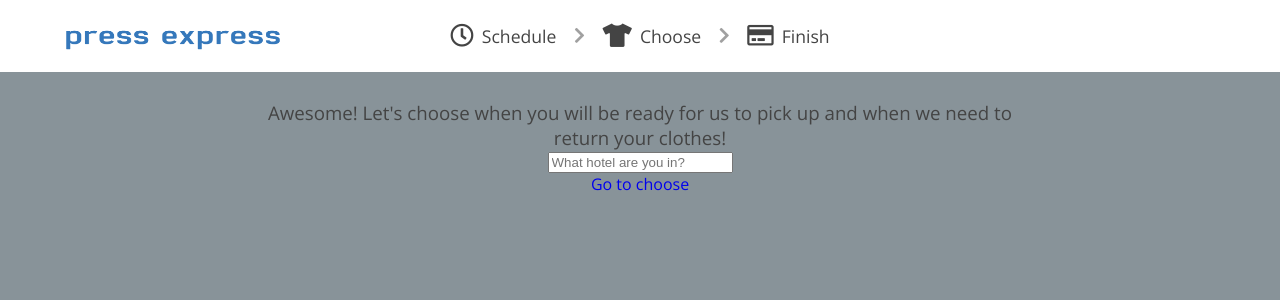
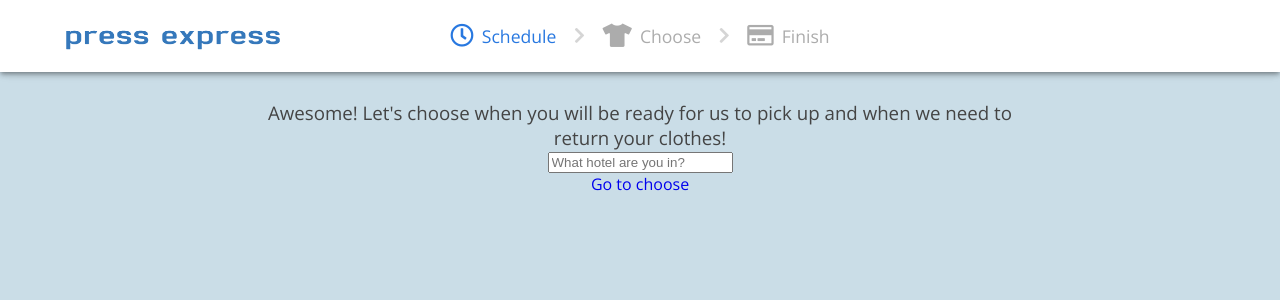
Before and after one commit to erlorenz/pressexpressvue, a Vue app: page /#/order/schedule in a window 1280 px wide. Shown: the top 300 px of the page. Built offline with nearby package versions, Linux system fonts and the light colour scheme.

Commit message:
going to do the splice

```diff
--- a/src/assets/scss/variables.scss
+++ b/src/assets/scss/variables.scss
@@ -1,9 +1,9 @@
-$theme-color-primary: #0062e1;
-$theme-color-secondary: #889399;
+$theme-color-primary: #2878e0;
+$theme-color-secondary: #cadde7;
 $theme-color-accent: teal;
 $text-color-primary: rgb(68, 68, 68);
 $text-color-secondary: #757b81;
-$text-color-light: #eee;
+$text-color-light: rgb(172, 172, 172);
 $button-color: #cc2917;
 $button-color-hover: darken($button-color, 15%);
 $button-color-active: lighten($button-color, 15%);
--- a/src/components/TheProgressBar.vue
+++ b/src/components/TheProgressBar.vue
@@ -4,41 +4,25 @@
     <a
       class="progress__brand"
       href="#">
-      <img
-        src="../assets/img/presslogo.png"
-        class="progress__brand-logo">
+      <img src="../assets/img/presslogo.png">
     </a>
-    <div class="progress__steps">
-      <transition-group
-        name="steps-in"
-        tag="ul"
-        class="progress__steps-list"
-        appear>
-        <li
-          key="step-1"
-          :class="{ 'active': $route.path == '/order/schedule' }"
-          class="progress__steps-item">
+
+    <ul class="progress__steps-list">
+      <li :class="{ 'active': $route.path == '/order/schedule' }">
         <i class="far fa-clock fa-lg"/>
         Schedule
         <i class="fas fa-chevron-right"/>
       </li>
-        <li
-          key="step-2"
-          :class="{ 'active': $route.path == '/order/choose' }"
-          class="progress__steps-item">
+      <li :class="{ 'active': $route.path == '/order/choose' }">
         <i class="fas fa-tshirt fa-lg"/>
         Choose
         <i class="fas fa-chevron-right"/>
       </li>
-        <li
-          key="step-3"
-          :class="{ 'active': $route.path == '/order/finish' }"
-          class="progress__steps-item">
+      <li :class="{ 'active': $route.path == '/order/finish' }">
         <i class="far fa-credit-card fa-lg"/>
         Finish
       </li>
-      </transition-group>
-    </div>
+    </ul>
   </header>
 
 
@@ -57,7 +41,7 @@ export default {
   font-size: 1.1rem;
   font-weight: 600;
   background-color: white;
-  color: var(--light-text-color);
+  color: $text-color-light;
   display: flex;
   justify-content: center;
   text-align: center;
@@ -65,7 +49,7 @@ export default {
   position: fixed;
   top: 0;
   width: 100%;
-  box-shadow: var(--shadow-low);
+  box-shadow: $shadow-low;
   z-index: 5;
 }
 
@@ -78,35 +62,29 @@ export default {
   align-items: center;
   justify-content: center;
   height: 72px;
-}
 
-.progress__brand-logo {
+  img {
     padding-top: 8px;
     height: 30px;
     width: 218px;
   }
-
-.progress__steps {
-  align-self: center;
-  display: block;
-  padding: 0 0 0 0;
 }
 
 .progress__steps-list {
-  display: block;
-}
+  align-self: center;
+  display: inline-block;
 
-.progress__steps-item {
+  li {
     display: inline-flex;
     line-height: 72px;
     align-items: center;
     text-align: center;
-  color: var(--light-text-color);
+
+    &.active {
+      color: $theme-color-primary;
+      transition: 0.5s;
     }
-
-.active {
-  color: var(--primary-theme-color);
-  transition: 0.5s;
+  }
 }
 
 .fa-clock {
@@ -124,7 +102,7 @@ export default {
 .fa-chevron-right {
   margin: 0 1em;
   opacity: 0.5;
-  color: var(--light-text-color);
+  color: $text-color-light;
 }
 
 @media (max-width: 990px) {
@@ -154,17 +132,4 @@ export default {
     font-size: 0.8rem;
   }
 }
-/*Transitions--------*/
-
-.steps-in-enter-active,
-.scale-leave-active {
-  transition: all 0.4s;
-  transition-delay: 0.4s;
-}
-
-.steps-in-enter,
-.scale-leave-to {
-  opacity: 0;
-  transform: scale(0);
-}
 </style>
--- a/src/views/Choose.vue
+++ b/src/views/Choose.vue
@@ -46,7 +46,7 @@ export default {
 <style lang="scss" scoped>
 #choose {
   text-align: center;
-  padding: 100px 5%;
+  padding: 100px 5% 0 5%;
 }
 
 h1 {
@@ -70,7 +70,7 @@ h1 {
   max-width: 35rem;
   margin-bottom: 4rem;
   box-shadow: $shadow-high;
-  border-radius: 12px;
+  border-radius: 0.5rem;
 }
 
 .cart {
```
Lines whose indentation alone changed are shown as unchanged.
